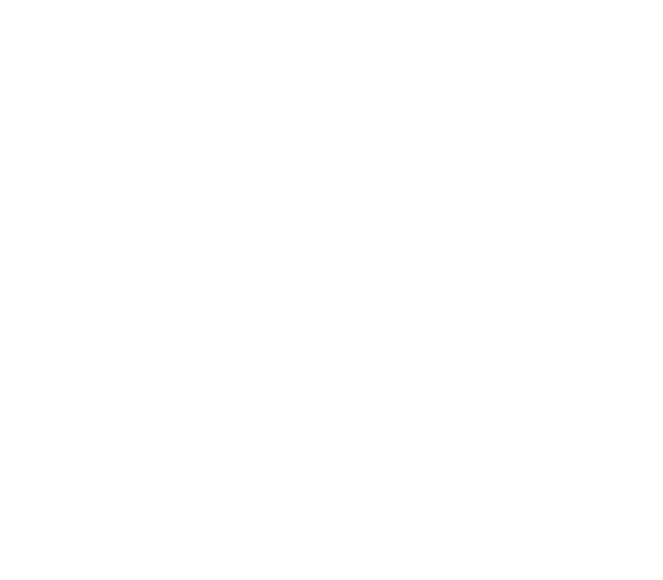
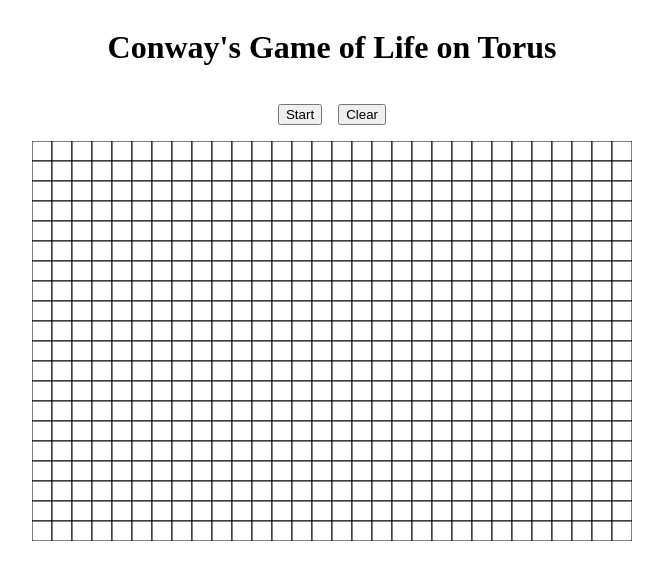
Before and after one commit to edstarck/game-of-life, a plain HTML site: page index.html in a window 1280 px wide. Shown: the whole page, without its empty margins (308-971 px from the left). Drawn offline with Linux system fonts and the light colour scheme.

Commit message:
done initial UI/UX

```diff
--- a/index.html
+++ b/index.html
@@ -4,10 +4,35 @@
     <meta charset="UTF-8">
     <meta http-equiv="X-UA-Compatible" content="IE=edge">
     <meta name="viewport" content="width=device-width, initial-scale=1.0">
-    <title>Game of life</title>
+    <title>Conway's Game of Life on Torus</title>
     <link rel="stylesheet" href="./src/assets/style/index.css">
+    <style>
+        #app {
+            display: flex;
+            flex-direction: column;
+            align-items: center;
+        }
+        .title {
+            text-align: center;
+        }
+        .ctrl-btns {
+            display: flex;
+            margin: 16px 0;
+        }
+        .ctrl-btns * {
+            margin: 0 8px;
+        }
+    </style>
 </head>
 <body>
+    <div id="app">
+        <h1 class="title">Conway's Game of Life on Torus</h1>
+        <div class="ctrl-btns">
+            <button id="start-btn">Start</button>
+            <button id="clear-btn">Clear</button>
+        </div>
+    </div>
+
     <script src="./src/main.js"></script>
 </body>
 </html>
--- a/src/main.js
+++ b/src/main.js
@@ -0,0 +1,80 @@
+const state = {
+  grid: null,
+  gridWidth: null,
+  gridHeight: null,
+  cellSize: 20,
+  canvas: document.createElement('canvas'),
+  getCtx() {
+    return this.canvas.getContext('2d')
+  },
+}
+
+const methods = {
+  drawGrid() {
+    const ctx = state.getCtx()
+
+    for (let x = 0; x < state.gridWidth; x++) {
+      for (let y = 0; y < state.gridHeight; y++) {
+        if (state.grid[x][y] === 1) {
+          ctx.fillStyle = 'black'
+        } else {
+          ctx.fillStyle = 'white'
+        }
+        ctx.fillRect(
+          x * state.cellSize,
+          y * state.cellSize,
+          state.cellSize,
+          state.cellSize
+        )
+        ctx.strokeRect(
+          x * state.cellSize,
+          y * state.cellSize,
+          state.cellSize,
+          state.cellSize
+        )
+      }
+    }
+  },
+}
+
+const mutation = {
+  createCanvas(el, {w, h}) {
+    state.canvas.width = w
+    state.canvas.height = h
+
+    const ctx = state.getCtx()
+
+    ctx.fillStyle = 'black'
+    ctx.fillRect(0, 0, state.canvas.width, state.canvas.height)
+    document.getElementById(el).appendChild(state.canvas)
+
+    state.gridWidth = state.canvas.width / state.cellSize
+    state.gridHeight = state.canvas.height / state.cellSize
+  },
+  createEmptyGrid() {
+    state.grid = new Array(state.gridWidth)
+    for (let i = 0; i < state.gridWidth; i++) {
+      state.grid[i] = new Array(state.gridHeight).fill(0)
+    }
+  },
+}
+
+document.addEventListener('DOMContentLoaded', function () {
+  const {createCanvas, createEmptyGrid} = mutation
+  const {drawGrid} = methods
+
+  createCanvas('app', {w: 600, h: 400})
+  createEmptyGrid()
+  drawGrid()
+})
+state.canvas.addEventListener('click', function (event) {
+  console.log('click')
+})
+
+// Actions UI
+document.getElementById('start-btn').addEventListener('click', function () {
+  console.log('start')
+})
+document.getElementById('clear-btn').addEventListener('click', function () {
+  console.log('clear')
+})
```
Also changed, not shown: 1 other file.
